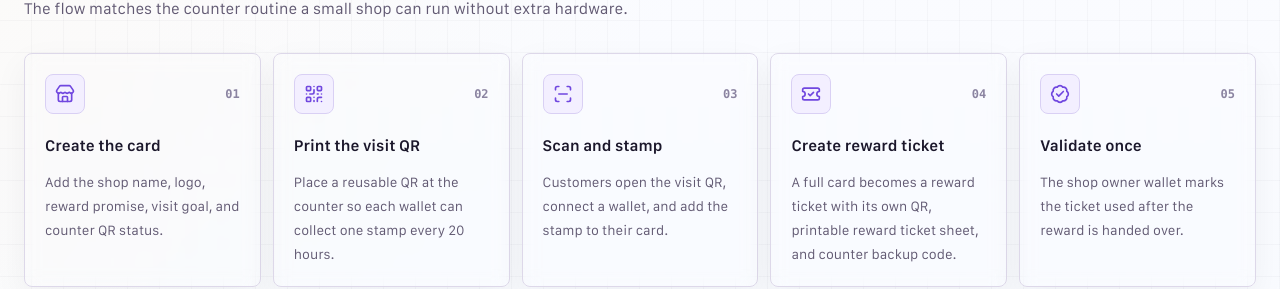
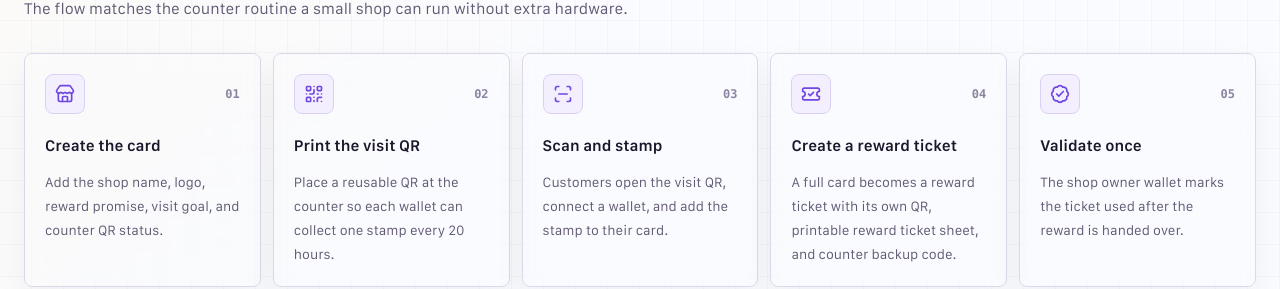
Before and after one commit to h4shisupply/celo-noodl3, a Next.js app: page / in a window 1280 px wide. Shown: the part 1195-1484 px from the top of the page. Built offline with nearby package versions, Linux system fonts and the light colour scheme; no server answers.

Commit message:
Polish homepage reward ticket title

```diff
--- a/components/home-page.tsx
+++ b/components/home-page.tsx
@@ -716,7 +716,7 @@ const enHomeCopy: HomeCopy = {
         description: "Customers open the visit QR, connect a wallet, and add the stamp to their card."
       },
       {
-        title: "Create reward ticket",
+        title: "Create a reward ticket",
         description: "A full card becomes a reward ticket with its own QR, printable reward ticket sheet, and counter backup code."
       },
       {
```
